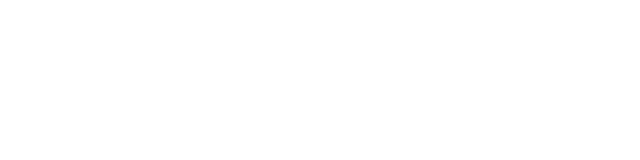
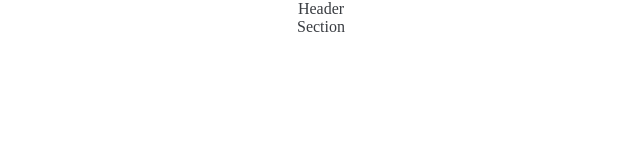
Before and after one commit to InnoSufiyan/Tesla-Clone-2.0-ReactJS, a React (Create React App) app: page / in a window 1280 px wide. Shown: the top 160 px of the page, without its empty margins (319-959 px from the left). Built offline with nearby package versions, Linux system fonts and the light colour scheme.

Commit message:
second commit

```diff
--- a/package.json
+++ b/package.json
@@ -10,7 +10,8 @@
     "react": "^17.0.2",
     "react-dom": "^17.0.2",
     "react-redux": "^7.2.6",
-    "react-scripts": "4.0.3"
+    "react-scripts": "4.0.3",
+    "styled-components": "^5.3.3"
   },
   "scripts": {
     "start": "react-scripts start",
--- a/src/App.js
+++ b/src/App.js
@@ -2,10 +2,14 @@ import React from 'react';
 import logo from './logo.svg';
 import { Counter } from './features/counter/Counter';
 import './App.css';
+import Header from './components/Header';
+import Home from './components/Home';
 
 function App() {
   return (
     <div className="App">
+      <Header/>
+      <Home/>
     </div>
   );
 }
--- a/src/components/Header/index.js
+++ b/src/components/Header/index.js
@@ -3,7 +3,7 @@ import React from 'react'
 function Header() {
     return (
         <div>
-
+            Header
         </div>
     )
 }
--- /dev/null
+++ b/src/components/Home/index.js
@@ -0,0 +1,18 @@
+import React from 'react'
+import styled from 'styled-components'
+import Section from '../Section'
+
+function Home() {
+    return (
+        <Container>
+            <Section/>
+        </Container>
+    )
+}
+
+export default Home
+
+
+const Container = styled.div`
+    height: 100vh;
+`
--- /dev/null
+++ b/src/components/Section/index.js
@@ -0,0 +1,17 @@
+import React from 'react'
+import styled from 'styled-components'
+
+function Section() {
+    return (
+        <Container>
+            Section
+        </Container>
+    )
+}
+
+export default Section
+
+
+const Container = styled.div`
+    height: 100vh;
+`
--- a/src/index.css
+++ b/src/index.css
@@ -4,3 +4,8 @@
   margin: 0;
   padding: 0;
 }
+
+body {
+  width: 100%;
+
+}
```
Also changed, not shown: 1 other file (tests, documents, lock files or other folders).
